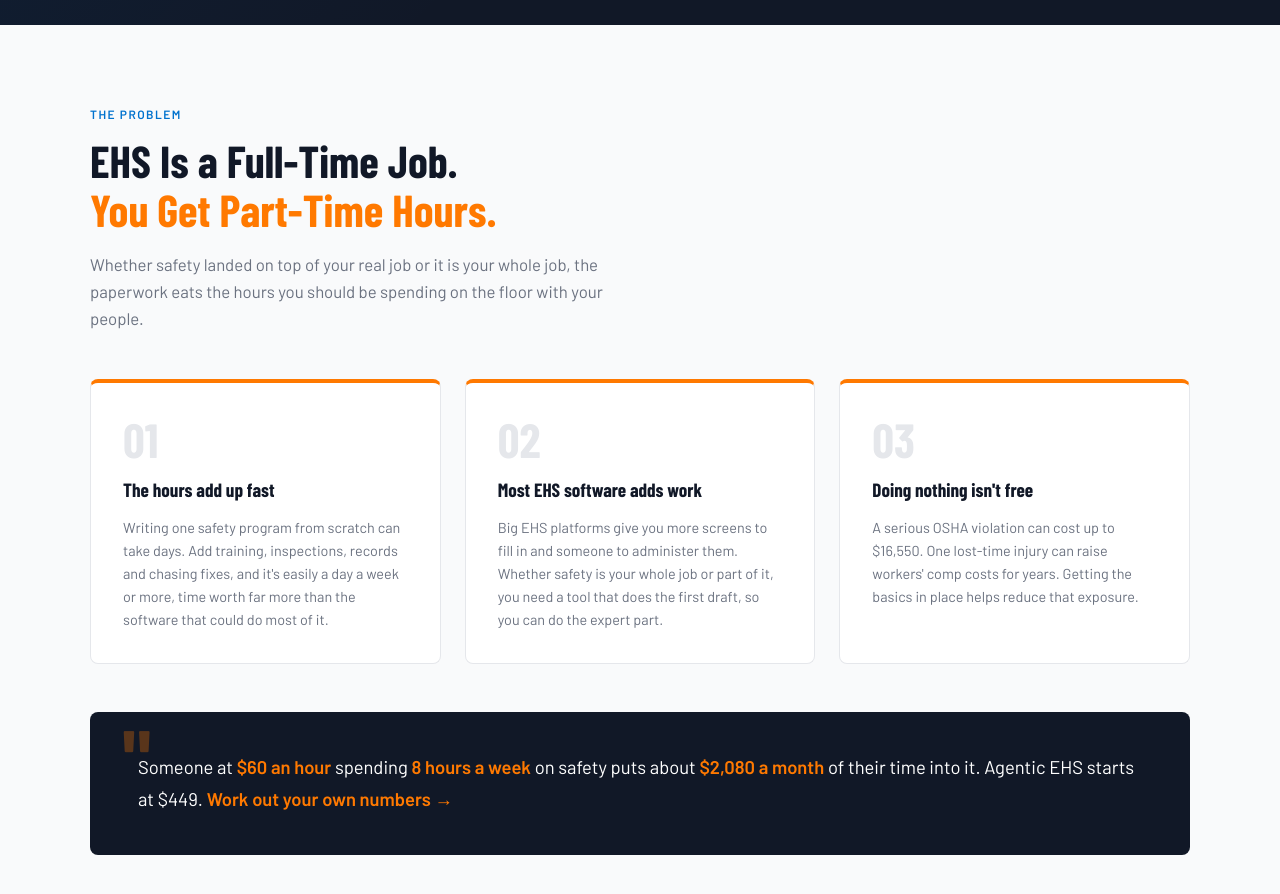
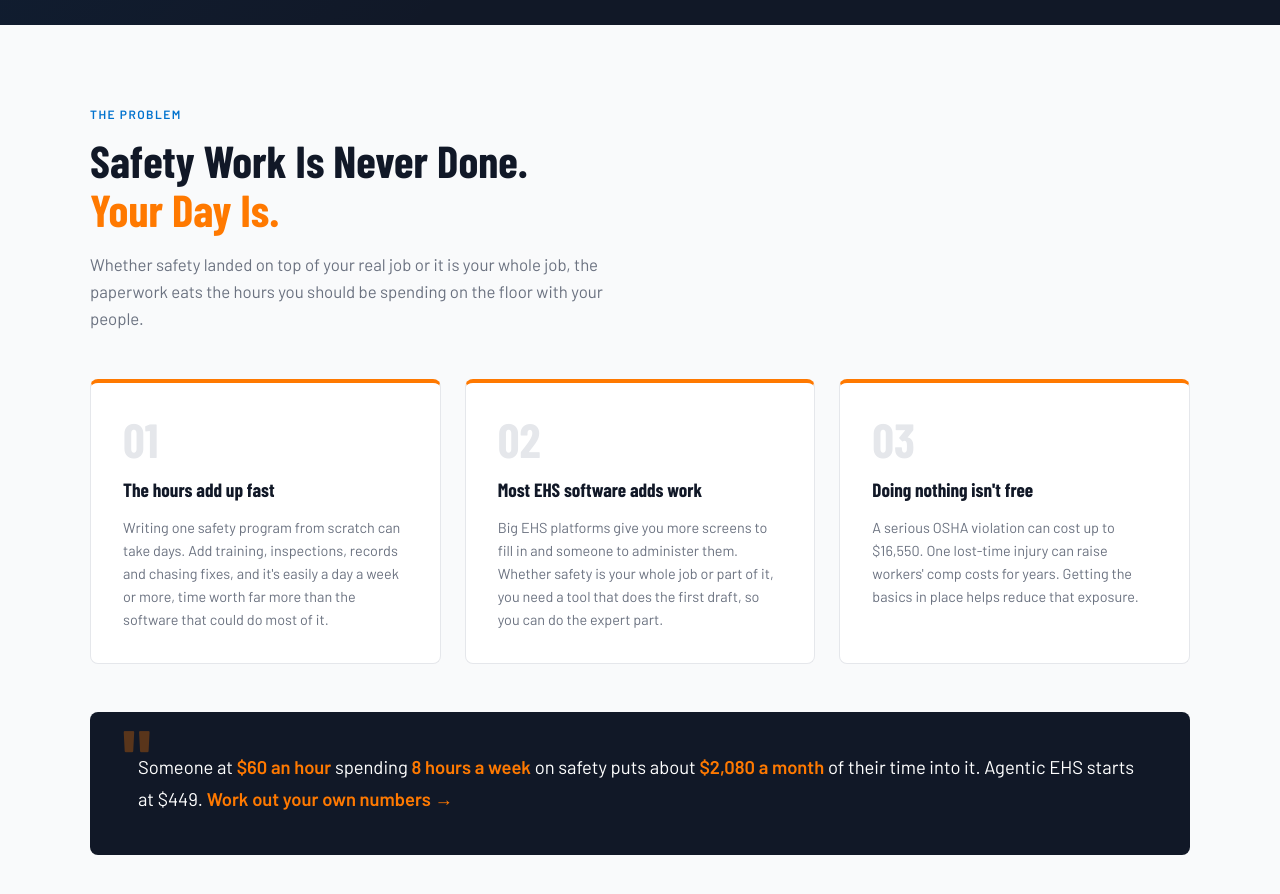
Before and after one commit to EHSSimplified/ehssimplified-website, a plain HTML site: page index.html in a window 1280 px wide. Shown: the part 880-1774 px from the top of the page. Drawn offline with nearby package versions, Linux system fonts and the light colour scheme; a web font is replaced by a local one.

Commit message:
Problem headline: Safety work is never done. Your day is.
Co-Authored-By: Claude Opus 5.5 <noreply@anthropic.com>
Claude-Session: https://claude.ai/code/session_01GBPuuUhQbTdgjMWnMQVtrD

```diff
--- a/index.html
+++ b/index.html
@@ -105,7 +105,7 @@
 <section class="problem">
   <div class="section-inner">
     <div class="section-label">The Problem</div>
-    <h2 class="section-title">EHS Is a Full-Time Job.<br><span>You Get Part-Time Hours.</span></h2>
+    <h2 class="section-title">Safety Work Is Never Done.<br><span>Your Day Is.</span></h2>
     <p class="section-sub">Whether safety landed on top of your real job or it is your whole job, the paperwork eats the hours you should be spending on the floor with your people.</p>
     <div class="problem-grid">
       <div class="problem-card">
```
